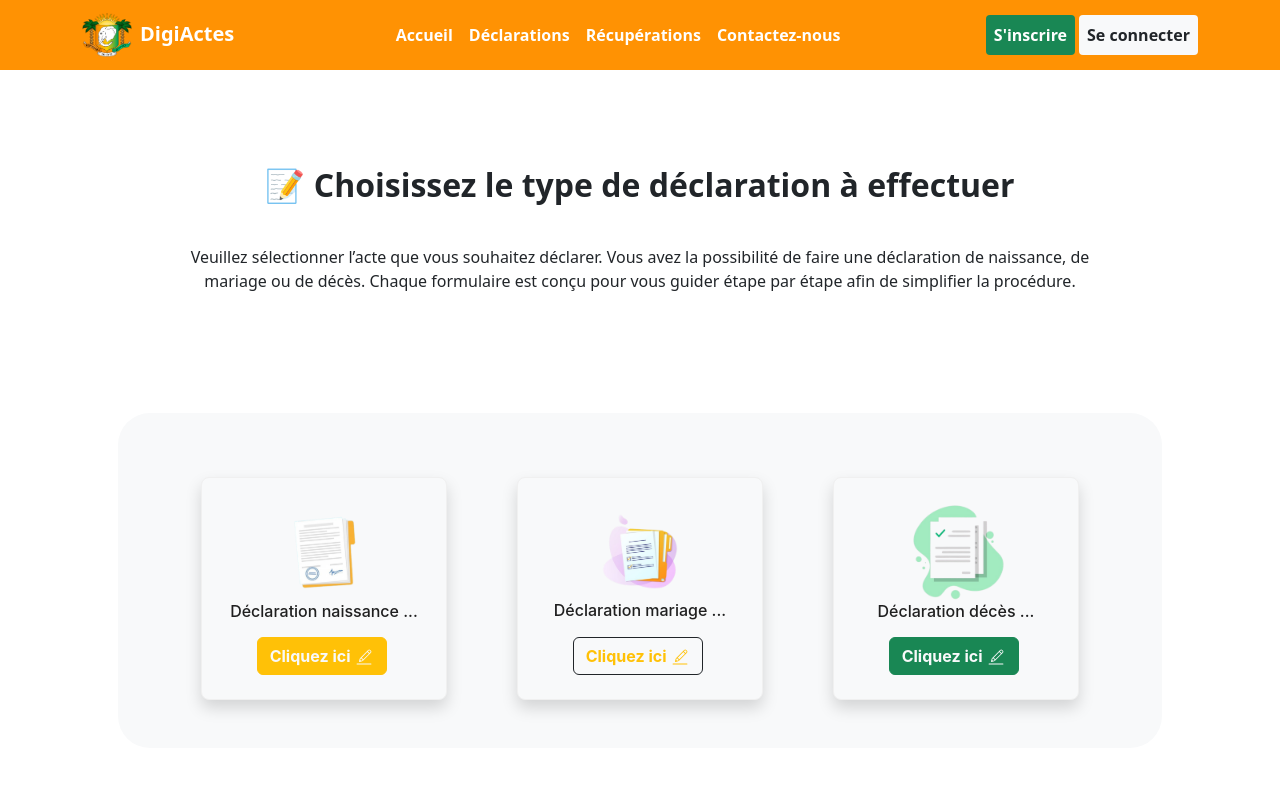
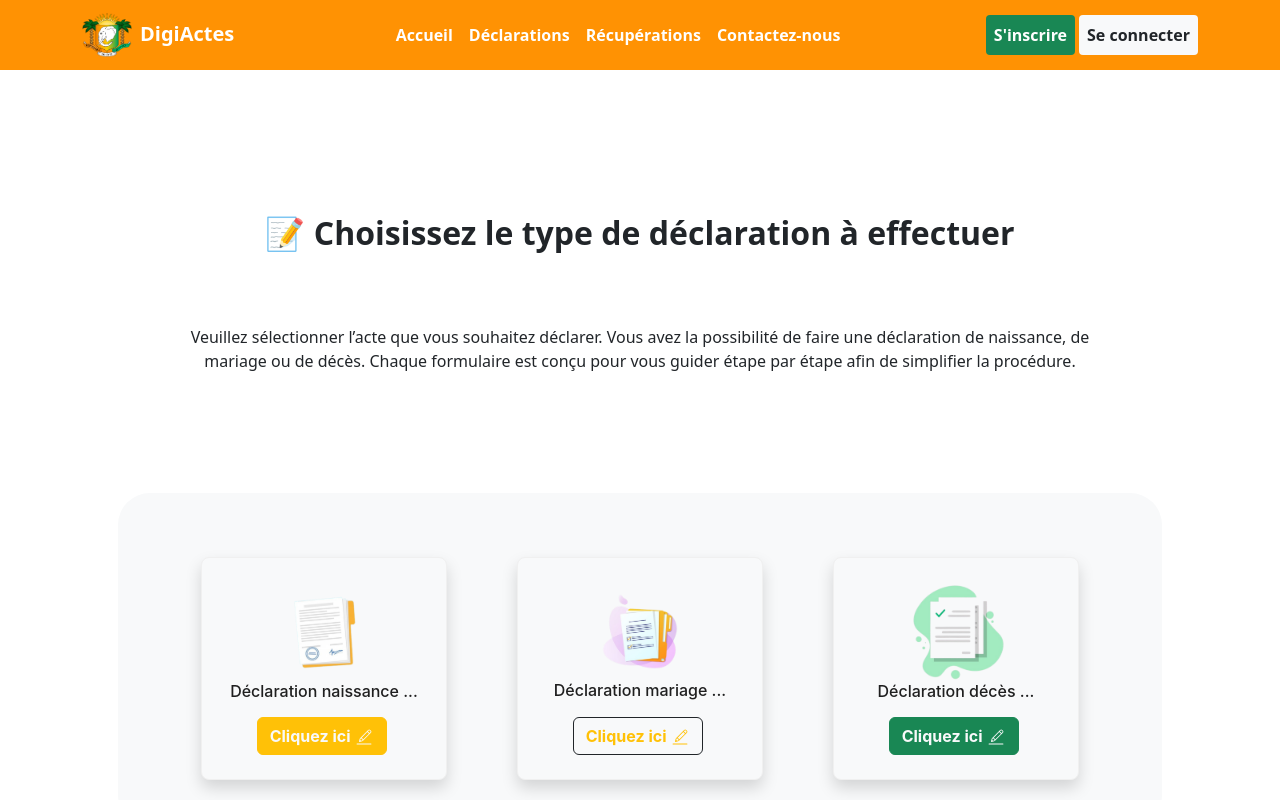
Before and after one commit to Yao-dev-hub/PROJET_PCT, a React (Vite) app: page /declare in a window 1280 px wide. Shown: the top 800 px of the page. Built offline with nearby package versions, Linux system fonts and the light colour scheme.

Commit message:
Dépot 2 du 18 mai 2025 : test de l'affichage du modal 1

```diff
--- a/src/components/Declaration.jsx
+++ b/src/components/Declaration.jsx
@@ -7,7 +7,7 @@ function Declaration() {
     return (
         <div className='container mb-5 p-lg-5 '>
             <div className="row p-lg-5">
-                <h2 className='fw-bold text-center mb-3'>📝 Choisissez le type de déclaration à effectuer</h2>
+                <h2 className='fw-bold text-center my-5'>📝 Choisissez le type de déclaration à effectuer</h2>
                 <p className='text-center my-3 p-2'>
                     Veuillez sélectionner l’acte que vous souhaitez déclarer.
                     Vous avez la possibilité de faire une déclaration de naissance, de mariage ou de décès.
--- a/src/components/Recuperation.jsx
+++ b/src/components/Recuperation.jsx
@@ -7,7 +7,7 @@ function Recuperation() {
     return (
         <div className='container mb-5 p-lg-5 '>
             <div className="row p-lg-5">
-                <h2 className='fw-bold text-center mb-3'>🔎 Récupération d'une déclaration</h2>
+                <h2 className='fw-bold text-center my-5'>🔎 Récupération d'une déclaration</h2>
                 <p className='text-center my-3 p-2'>
                     Merci de sélectionner le type d’acte que vous souhaitez récupérer. Vous pouvez rechercher une déclaration de naissance, de mariage ou de décès.
                     Chaque option vous permettra d’accéder rapidement aux informations déjà enregistrées, grâce à une interface claire et guidée.
```
